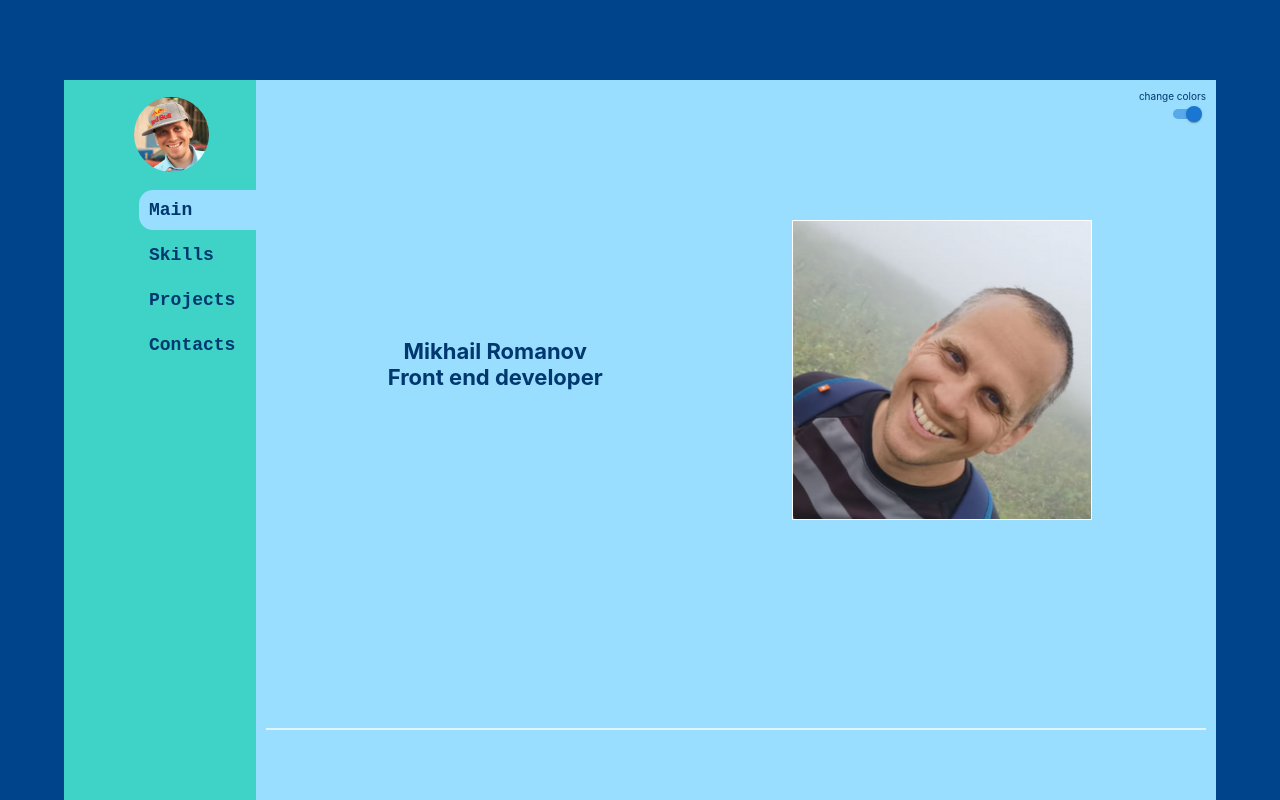
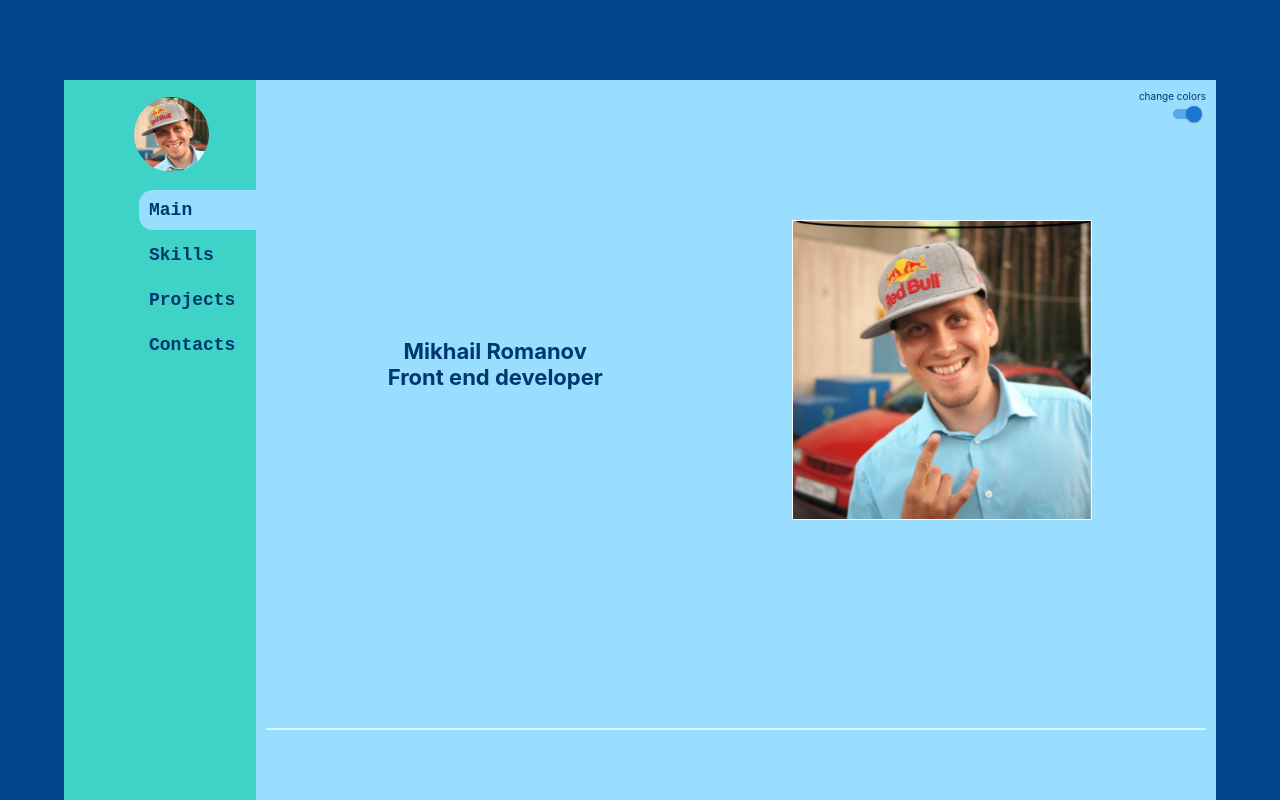
Before and after one commit to Mikro888/Portfolio, a React (Create React App) app: page / in a window 1280 px wide. Shown: the top 800 px of the page. Built offline with nearby package versions, Linux system fonts and the light colour scheme.

Commit message:
main-image changed

```diff
--- a/src/components/Content.module.css
+++ b/src/components/Content.module.css
@@ -65,9 +65,9 @@ a {
     /*margin-top: 75px;*/
 }
 .card img{
-    width:110%;
+    width:100%;
     position: relative;
-    bottom:130px;
+    /*bottom:130px;*/
 }
 
 .skills {
--- a/src/components/Main.tsx
+++ b/src/components/Main.tsx
@@ -1,7 +1,7 @@
 import React from 'react';
 import classes from './Content.module.css'
 import { Switch} from "@mui/material";
-import mainImage from '../images/mainImage.png'
+import faceImage from '../images/face.png'
 
 
 
@@ -21,7 +21,7 @@ const Main=(props:any)=> {
                 <div>Front end developer</div>
             </div>
             <div className={classes.card}>
-                <img src={mainImage} alt=""/>
+                <img src={faceImage} alt="my smiling face"/>
             </div>
 </div>
         </div>
```
Also changed, not shown: src/images/mainImage.png (deleted), 1 other file (tests, documents, lock files or other folders).
